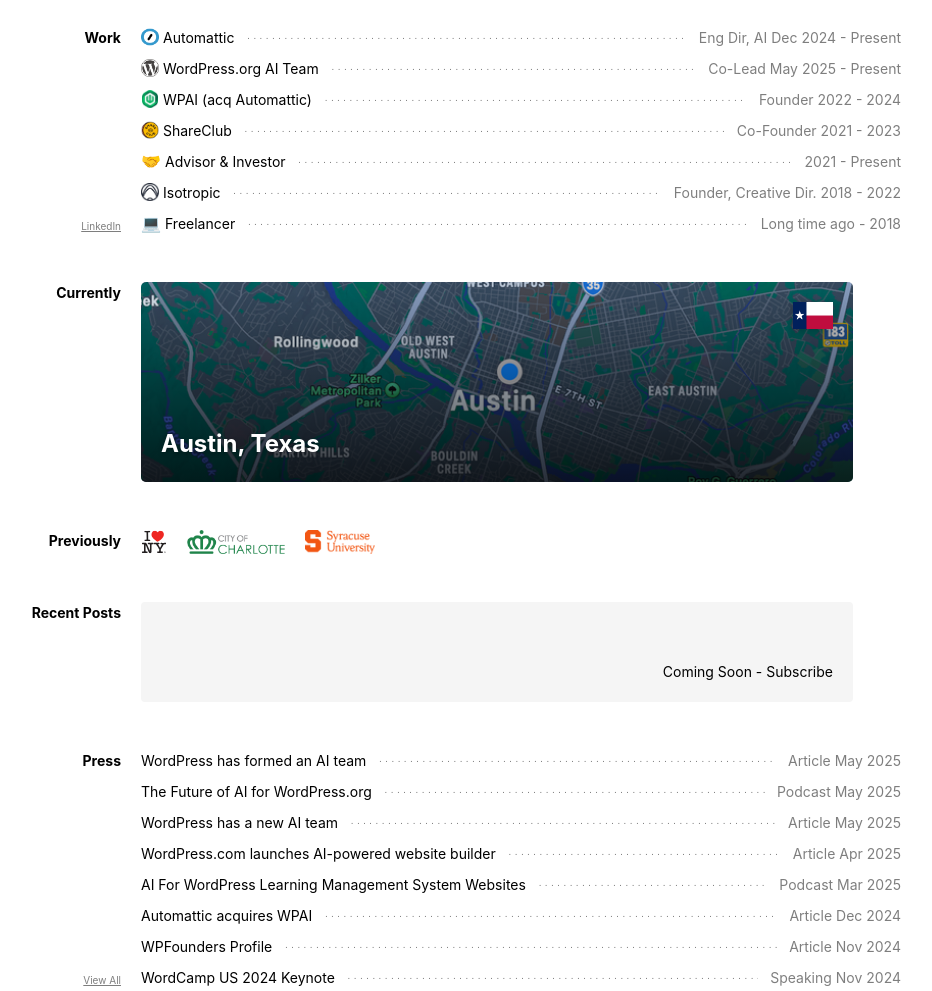
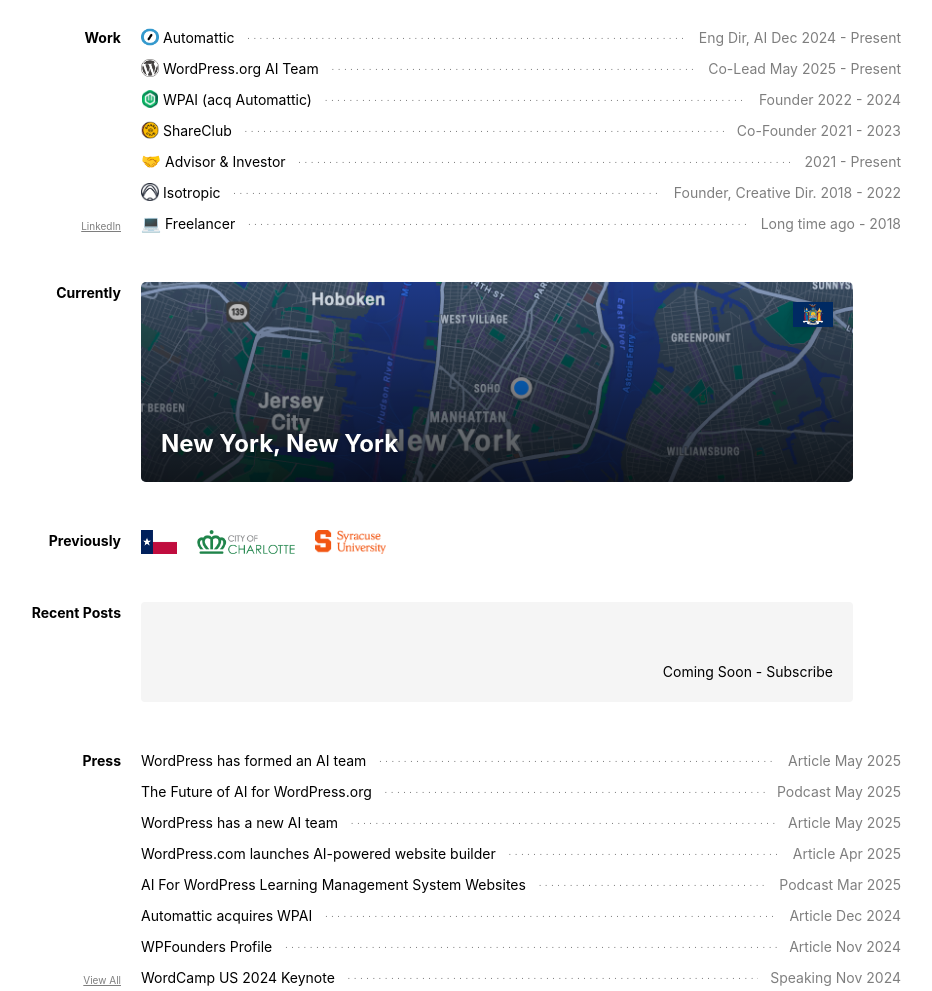
Before and after one commit to Jameswlepage/personal-site, a plain HTML site: page index.html in a window 1280 px wide. Shown: the part 604-1595 px from the top of the page, without its empty margins (223-1155 px from the left). Drawn offline with nearby package versions, Linux system fonts and the light colour scheme.

Commit message:
Update location references and metadata; change Austin to New York and update copyright year to 2025.

```diff
--- a/aimap.json
+++ b/aimap.json
@@ -17,7 +17,7 @@
                 "restrictions": "No form submission or authentication attempts"
             },
             "metadata": {
-                "last_updated": "2024-03-19",
+                "last_updated": "2025-06-01",
                 "content_type": "profile",
                 "language": "en"
             }
--- a/index.html
+++ b/index.html
@@ -310,13 +310,13 @@
           <div class="location-block">
             <div class="location-block__container">
               <img
-                src="images/icons/yeehaw.png"
-                alt="Texas Flag"
+                src="images/icons/ny-flag.png"
+                alt="New York State Flag"
                 class="location-block__flag"
-                data-tippy-content="yeehaw 🤠"
+                data-tippy-content="The Big Apple 🍎"
               />
               <div class="location-block__text">
-                <h4 class="location-block__heading">Austin, Texas</h4>
+                <h4 class="location-block__heading">New York, New York</h4>
               </div>
             </div>
           </div>
@@ -331,14 +331,14 @@
         <div class="content-section__content previously-list">
           <a
             class="previously-list__item"
-            href="https://maps.apple.com/?address=New%20York"
+            href="https://maps.apple.com/?address=Austin,%20TX"
             target="_blank"
           >
             <img
-              src="images/icons/iheartny.svg"
-              alt="NYC"
+              src="images/icons/yeehaw.png"
+              alt="Texas Flag"
               class="previously-list__flag"
-              title="New York, NY"
+              title="Austin, TX"
             />
           </a>
           <a
@@ -644,7 +644,7 @@
 
     <footer class="footer">
       <div class="footer__content">
-        <p>&copy; 2024 James W. LePage. All rights reserved.</p>
+        <p>&copy; 2025 James W. LePage. All rights reserved.</p>
       </div>
     </footer>
 
--- a/sitemap.xml
+++ b/sitemap.xml
@@ -2,7 +2,7 @@
 <urlset xmlns="http://www.sitemaps.org/schemas/sitemap/0.9">
   <url>
     <loc>https://j.cv/</loc>
-    <lastmod>2024-12-06</lastmod>
+    <lastmod>2025-06-01</lastmod>
     <changefreq>monthly</changefreq>
     <priority>1.0</priority>
   </url>
--- a/style.css
+++ b/style.css
@@ -399,7 +399,7 @@ strong {
   position: relative;
   width: 100%;
   height: 200px;
-  background-image: url("images/locations/austin.png");
+  background-image: url("images/locations/nyc.png");
   background-size: cover;
   background-position: center;
   border-radius: 5px;
```
Also changed, not shown: images/icons/ny-flag.png (added), images/locations/nyc.png (added).
